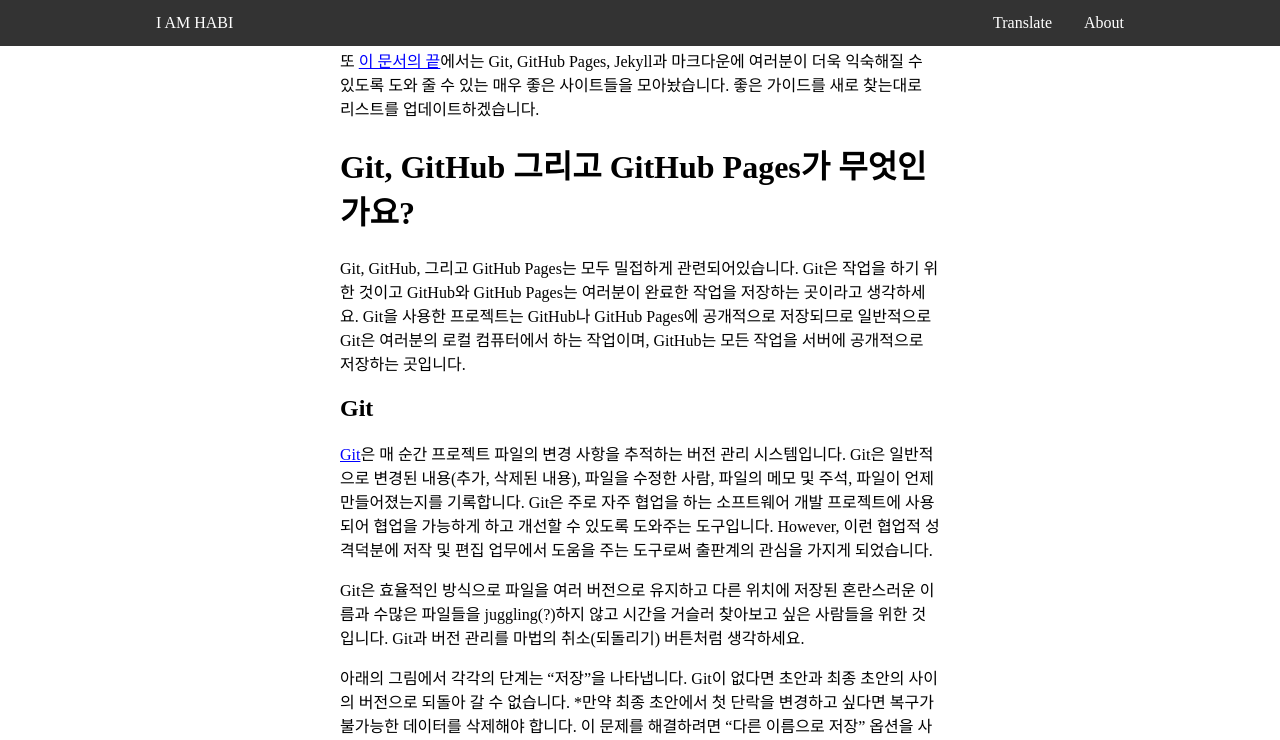
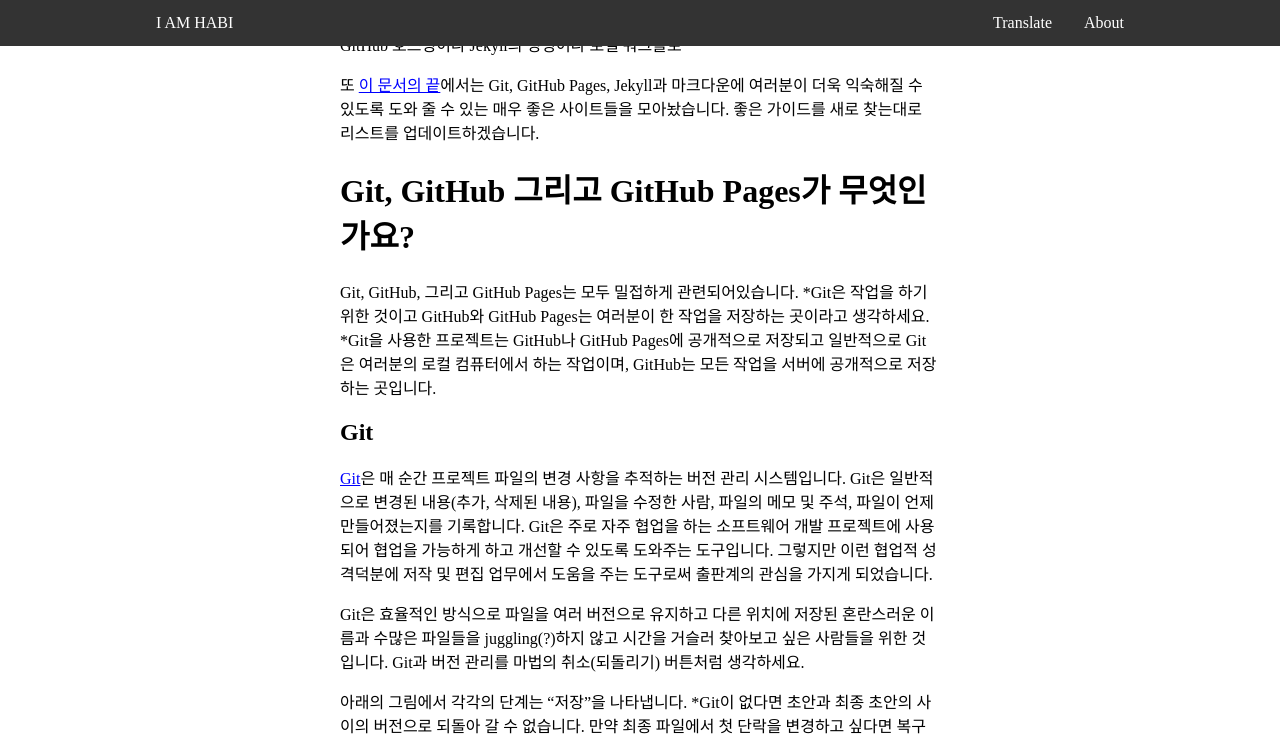
Before and after one commit to iamhabi/iamhabi.github.io, a Jekyll site: the page built from _posts/2018-12-23-Creating-and-Hosting-a-Personal-Site-on-GitHub-Translate.md, in a window 1280 px wide and 1400 px high, scrolled down 745 px. Shown: the top 740 px of the window. Built offline with Jekyll 4.4.1, drawn with Linux system fonts in a browser that asks for light colours; some of the changed text lies outside the part shown.

Commit message:
Edit mistranslation

````diff
--- a/_posts/2018-12-23-Creating-and-Hosting-a-Personal-Site-on-GitHub-Translate.md
+++ b/_posts/2018-12-23-Creating-and-Hosting-a-Personal-Site-on-GitHub-Translate.md
@@ -9,12 +9,7 @@
 
 > Jekyll을 사용하여 개인 사이트와 블로그를 만들고 GitHub를 사용해 무료로 배포하기 위한 초보자 가이드
 
-이 가이드는 Git과 GitHub 초보자들이 [GitHub Pages](https://pages.github.com/)와 [Jekyll](https://jekyllrb.com/)를 시작할 수 있도록 돕기 위한 것입니다.
-여러분이 Git, GitHub와 버전 컨트롤에 대해 거의 알지 한다고 가정합니다.
-우리는 HTML과 CSS를 사용할 것이므로 기본적인 것들을 알고 있다면 도움이 될겁니다.
-우리는 [Markdown](https://daringfireball.net/projects/markdown/)도 사용할 것이지만 이를 능숙하게 다룰 수 없어도 괜찮습니다.
-아이디어는 실천을 함으로써 배우는 것이므로, 이 가이드에서 사용된 코드는 모두 사용 가능하고 [GitHub 저장소](https://github.com/hankquinlan/hankquinlan.github.io/archive/master.zip)에서 다운받을 수도 있습니다.
-여러분의 파일에 코드를 마음껏 복사하셔도 괜찮습니다.
+이 가이드는 Git과 GitHub 초보자들이 [GitHub Pages](https://pages.github.com/)와 [Jekyll](https://jekyllrb.com/)을 시작할 수 있도록 돕기 위해 만들어졌습니다. 여러분이 Git, GitHub와 버전 컨트롤에 대해 거의 알지 한다고 가정하고 있습니다. 우리는 HTML과 CSS를 사용할 것이므로 이에 대해 기본적인 것들을 알고 있다면 도움이 될겁니다. 우리는 [Markdown](https://daringfireball.net/projects/markdown/)도 사용할 것이지만 이를 능숙하게 다룰 필요는 없습니다. *아이디어는 실천을 함으로써 배우는 것이므로, 이 가이드에서 사용된 코드는 모두 사용 가능하고 [GitHub 저장소](https://github.com/hankquinlan/hankquinlan.github.io/archive/master.zip)에서 다운받을 수도 있습니다. 여러분의 파일에 코드를 마음껏 복사하셔도 괜찮습니다.
 
 제가 GitHub와 GitHub Pages를 저의 개인 사이트(와 다른 프로젝트들)에 사용한 이유가 궁금하시면 [이 곳](http://jmcglone.com/notes/2014/05/03/using-github-to-create-and-host-a-personal-website)을 참조해주세요.
 
@@ -22,38 +17,38 @@
 
 *GitHub Pages를 더 많은 사용자들이 이용할 수 있도록 하기 위해, 이 가이드는 github.com의 웹 인터페이스를 사용하여 여러분의 사이트를 만드는 것에 초점을 두고 있습니다. 따라서 Git과 GitHub에 관련된 표준 도구를 일반화합니다.
 
-*Git과 GitHub에 관련된 익숙해지기 위해(예를 들어 명령어나 터미널같은), 여러분이 알고 있어야 할 다른 훌륭한 가이드들이 있습니다. 북마크를 하고 이 가이드를 완전히 읽은 후 읽어보거나 이미 알고 있다면 건너뛰셔도 좋습니다: [Anna Debenham](https://24ways.org/2013/get-started-with-github-pages/), [Thinkful](http://www.thinkful.com/learn/a-guide-to-using-github-pages/), 그리고 [GitHub](https://pages.github.com/)는 GitHub 호스팅이나 Jekyll의 명령어나 로컬 워크플로
+*Git과 GitHub에 익숙해지기 위해(예를 들어 명령어나 터미널같은), 여러분이 알고 있어야 할 다른 훌륭한 가이드들이 있습니다. 북마크를 하고 이 가이드를 완전히 읽은 후 읽어보거나 이미 알고 있다면 건너뛰셔도 좋습니다: [Anna Debenham](https://24ways.org/2013/get-started-with-github-pages/), [Thinkful](http://www.thinkful.com/learn/a-guide-to-using-github-pages/), 그리고 [GitHub](https://pages.github.com/)는 GitHub 호스팅이나 Jekyll의 명령어나 로컬 워크플로
 
 또 [이 문서의 끝]()에서는 Git, GitHub Pages, Jekyll과 마크다운에 여러분이 더욱 익숙해질 수 있도록 도와 줄 수 있는 매우 좋은 사이트들을 모아놨습니다. 좋은 가이드를 새로 찾는대로 리스트를 업데이트하겠습니다.
 
 # Git, GitHub 그리고 GitHub Pages가 무엇인가요?
 
-Git, GitHub, 그리고 GitHub Pages는 모두 밀접하게 관련되어있습니다. Git은 작업을 하기 위한 것이고 GitHub와 GitHub Pages는 여러분이 완료한 작업을 저장하는 곳이라고 생각하세요. Git을 사용한 프로젝트는 GitHub나 GitHub Pages에 공개적으로 저장되므로 일반적으로 Git은 여러분의 로컬 컴퓨터에서 하는 작업이며, GitHub는 모든 작업을 서버에 공개적으로 저장하는 곳입니다.
+Git, GitHub, 그리고 GitHub Pages는 모두 밀접하게 관련되어있습니다. *Git은 작업을 하기 위한 것이고 GitHub와 GitHub Pages는 여러분이 한 작업을 저장하는 곳이라고 생각하세요. *Git을 사용한 프로젝트는 GitHub나 GitHub Pages에 공개적으로 저장되고 일반적으로 Git은 여러분의 로컬 컴퓨터에서 하는 작업이며, GitHub는 모든 작업을 서버에 공개적으로 저장하는 곳입니다.
 
 ## Git
 
-[Git](https://git-scm.com/)은 매 순간 프로젝트 파일의 변경 사항을 추적하는 버전 관리 시스템입니다. Git은 일반적으로 변경된 내용(추가, 삭제된 내용), 파일을 수정한 사람, 파일의 메모 및 주석, 파일이 언제 만들어졌는지를 기록합니다. Git은 주로 자주 협업을 하는 소프트웨어 개발 프로젝트에 사용되어 협업을 가능하게 하고 개선할 수 있도록 도와주는 도구입니다. However, 이런 협업적 성격덕분에 저작 및 편집 업무에서 도움을 주는 도구로써 출판계의 관심을 가지게 되었습니다.
+[Git](https://git-scm.com/)은 매 순간 프로젝트 파일의 변경 사항을 추적하는 버전 관리 시스템입니다. Git은 일반적으로 변경된 내용(추가, 삭제된 내용), 파일을 수정한 사람, 파일의 메모 및 주석, 파일이 언제 만들어졌는지를 기록합니다. Git은 주로 자주 협업을 하는 소프트웨어 개발 프로젝트에 사용되어 협업을 가능하게 하고 개선할 수 있도록 도와주는 도구입니다. 그렇지만 이런 협업적 성격덕분에 저작 및 편집 업무에서 도움을 주는 도구로써 출판계의 관심을 가지게 되었습니다.
 
 Git은 효율적인 방식으로 파일을 여러 버전으로 유지하고 다른 위치에 저장된 혼란스러운 이름과 수많은 파일들을 juggling(?)하지 않고 시간을 거슬러 찾아보고 싶은 사람들을 위한 것입니다. Git과 버전 관리를 마법의 취소(되돌리기) 버튼처럼 생각하세요.
 
-아래의 그림에서 각각의 단계는 "저장"을 나타냅니다. Git이 없다면 초안과 최종 초안의 사이의 버전으로 되돌아 갈 수 없습니다. *만약 최종 초안에서 첫 단락을 변경하고 싶다면 복구가 불가능한 데이터를 삭제해야 합니다. 이 문제를 해결하려면 "다른 이름으로 저장" 옵션을 사용해 다른 이름으로 저장하고, 새로운 파일에서 첫 단락을 삭제해야합니다.
+아래의 그림에서 각각의 단계는 "저장"을 나타냅니다. *Git이 없다면 초안과 최종 초안의 사이의 버전으로 되돌아 갈 수 없습니다. 만약 최종 파일에서 첫 단락을 변경하고 싶다면 복구가 불가능한 데이터를 삭제해야 합니다. 이 문제를 해결하려면 "다른 이름으로 저장" 옵션을 사용해 다른 이름으로 저장하고, 새로운 파일에서 첫 단락을 삭제해야합니다.
 
 ![](http://jmcglone.com/img/guides/git-basics.png)
 
-*Git의 흐름은 다중 방향입니다. 각 변경 사항의 중요 부분은 버전에서 중요하다고 표시되고, 계속 진행됩니다. 만약 전 단계로 돌아가야 한다면 여러분은 현재 데이터의 손실없이 돌아갈 수 있습니다. 구글 문서의 "revision history"나 위키피디아의 "edit history"가 이런 방식으로 작동합니다. Git은 훨씬 자세하고 더 복잡해질 수 있습니다.
+*Git의 흐름은 다중 방향입니다. 각 변경 사항의 중요 부분은 버전에서 중요하다고 표시되고, 계속 진행됩니다. 만약 전 단계로 돌아가야 한다면 여러분은 현재 데이터의 손실없이 돌아갈 수 있습니다. 구글 문서의 "revision history"나 위키피디아의 "edit history"가 이런 방식으로 작동합니다. Git은 필요하다면 훨씬 자세하고 더 복잡해질 수 있습니다.
 
 만약 기회가 생기면 [Git에 대한 15분 웹 자습서](http://try.github.io/)를 **강력히 추천**합니다.
 
 ## GitHub
 
-GitHub는 Git을 사용한 소프트웨어나 웹 프로젝트(또는 다른 text 기반 프로젝트)를 위한 웹 호스팅 서비스입니다. 많은 경우, 대부분의 코드는 공개적으로 이용가능하고, 개발자들이 코드를 쉽게 조사, 협업, 다운로드, 개선, 혼합, 사용등을 가능하게 합니다. 각 프로젝트의 코드가 저장되는 곳을 저장소라고 부릅니다.
+GitHub는 Git을 사용한 소프트웨어나 웹 프로젝트(또는 다른 text 기반 프로젝트)를 위한 웹 호스팅 서비스입니다. 많은 경우에 대부분의 코드는 공개적으로 이용가능하고, 개발자들이 코드를 쉽게 조사, 협업, 다운로드, 개선, 혼합, 사용등을 가능하게 합니다. 각 프로젝트의 코드가 저장되는 곳을 `repository`저장소라고 부릅니다.
 
 GitHub에는 정말 멋지고 재미있는 저장소들이 정말 많으며, 매일 새로운 저장소가 추가됩니다. GitHub에서 코드를 사용할 수 있도록 해주는 인기있는 소프트웨어 개발 프로젝트들은 다음과 같습니다:
 
-* [트위터 부트스트랩](https://github.com/twbs/bootstrap), Twitter 개발진들이 만든 첫 모바일 웹사이트를 위한 매우 유명한 프론트-엔드 프레임워크
+* [트위터 부트스트랩](https://github.com/twbs/bootstrap), *Twitter 개발진들이 만든 첫 모바일 웹사이트를 위한 매우 유명한 프론트-엔드 프레임워크
 * [HTML5 Boilerplate](https://github.com/h5bp/html5-boilerplate), 빠르게 웹사이트를 구축하기 위한 프론트-엔드 템플릿
 * 자바스크립트 시각화 라이브러리 [D3](https://github.com/mbostock/d3)
-* [Ruby on Rails](), Ruby로 구축한 오픈 소스 웹 프레임워크
+* [Ruby on Rails](https://github.com/rails/rails), Ruby로 구축한 오픈 소스 웹 프레임워크
 
 흔히 사람들은 그들의 코드를 작성한 파일을 호스팅하기 때문에, Ruby on Rails 프로젝트를 예시로 보듯, 실제로 작성한 코드를 볼 수 있습니다.
 
@@ -61,7 +56,7 @@
 
 ## GitHub Pages
 
-GitHub Pages는 GitHub를 통해 무료로 호스팅되는 공개 웹 페이지입니다. GitHub 유저들은 개인 웹사이트(유저 당 한 사이트)와 특정 GitHub 프로젝트에 대한 사이트를 만들고 호스팅을 할 수 있습니다. Pages는 GitHub와 동일한 방식으로 작업을 할 수 있도록 해주며, 저장소의 이름이 특정 방식으로 지정되어 있고 파일이 HTML이나 마크다운이라면 파일을 웹사이트 형식으로 볼 수 있습니다. GitHub Pages는 GitHub의 self-aware 버전입니다. Pages는 또한 우리가 배울 [Jekyll](https://jekyllrb.com/)이라고 부르는 강력한 [사이트 생성기](https://www.staticgen.com/) 포함합니다.
+GitHub Pages는 GitHub를 통해 무료로 호스팅되는 공개 웹 페이지입니다. GitHub 유저들은 개인 웹사이트(유저 당 하나의 웹사이트만 허용됨)와 특정 GitHub 프로젝트에 대한 사이트를 만들고 호스팅을 할 수 있습니다. Pages는 GitHub와 동일한 방식으로 작업을 할 수 있도록 해주며, 저장소의 이름이 특정 방식으로 지정되어 있고 파일이 HTML이나 마크다운이라면 파일을 웹사이트 형식으로 볼 수 있습니다. GitHub Pages는 GitHub의 self-aware 버전입니다. Pages는 또한 우리가 배울 [Jekyll](https://jekyllrb.com/)이라고 부르는 강력한 [사이트 생성기](https://www.staticgen.com/) 포함합니다.
 
 # GitHub Pages 시작하기
 
@@ -110,7 +105,7 @@
 
 ![](http://jmcglone.com/img/guides/07-01-edit-index-page.png)
 
-`main.css` 파일을 추가하세요.(추가된 내용은 굵게 표시됩니다):
+`main.css` 파일을 링크하세요.(추가된 내용이 굵게 표시됩니다):
 
 ```
 some code
@@ -122,16 +117,16 @@
 
 GitHub Pages, Jekyll같은 것은 self-aware이므로 만약 특정 규칙에 따라 지어진 이름의 폴더나 파일을 추가하고, GitHub에 커밋한다면, Jekyll이 마법같이 여러분의 사이트를 구축할겁니다.
 
-여러분의 컴퓨터에 Jekyll을 설정하여 사이트를 편집하고 바로 확인 할 수 있도록 하고 준비가 되면 GitHub 저장소에 변경 사항을 push하는 것이 좋지만, 우리는 그렇게 하지 않을 겁니다. 대신에 Jekyll이 어떻게 작동하는지 알아보기 위해 GitHub 웹 인터페이스를 사용한 우리의 GitHub 저장소에 Jekyll을 구축해볼겁니다.
+여러분의 컴퓨터에 Jekyll을 설정하여 사이트를 편집하고 바로 확인 할 수 있도록 하고 준비가 되면 GitHub 저장소에 변경 사항을 push하는 것이 좋지만, 우리는 그렇게 하지 않을 겁니다. 대신에 우리는 Jekyll이 어떻게 작동하는지 알아보기 위해 GitHub 웹 인터페이스를 사용하여 우리의 GitHub 저장소에 구축해볼겁니다.
 
 ## Jekyll이 무엇인가요?
 
-Jekyll은 매우 강력한 사이트 동적 생성기입니다. *어떤 면에서, 이것은 사이트에 콘텐츠를 저장하기 위해 데이터베이스를 사용하기 전에 정적 HTML 시대로 돌아가는 겁니다. 개인 사이트같이 복잡한 구조가 없는 간단한 사이트에게 이것은 커다란 장점입니다. GitHub와 함께 사용할 때, 파일을 커밋할 때 마다 Jekyll은 자동적으로 여러분의 사이트를 위해 HTML 페이지를 재구축할겁니다.
+Jekyll은 매우 강력한 사이트 정적 생성기입니다. *어떤 면에서, 이것은 사이트에 콘텐츠를 저장하기 위해 데이터베이스를 사용하기 전에 정적 HTML 시대로 돌아가는 겁니다. 개인 사이트같이 복잡한 구조가 없는 간단한 사이트에게 이것은 커다란 장점입니다. GitHub와 함께 사용할 때, 파일을 커밋할 때 마다 Jekyll은 여러분의 사이트의 HTML 페이지를 자동으로 재구축할겁니다.
 
 Jekyll은 템플릿에 의존하기 때문에 여러분의 웹사이트를 더 쉽게 관리합니다. 사이트 정적 생성기를 사용할 때 템플릿(또는 Jekyll 명명법)은 여러분의의 가장 친한 친구입니다. *navigation item의 위치를 추가, 삭제 또는 변경하면 모든 페이지에서 navigatnoin markup을 변경해야 하는 대신에 Jekyll이 모든 페이지에서 사용되는 레이아웃을 만들 수 있습니다. 이 튜토리얼에서 우리는 여러분의 웹사이트 구축을 도와줄 두 개의 Jekyll 템플릿을 생성할겁니다.
 
 ## github.com에서 Jekyll 세팅하기
 
-여러분의 사이트에서 Jekyll을 사용하기 위해 [Jekyll의 파일 구조](http://jekyllrb.com/docs/structure/)를 따라야합니다. 이 구조에 대해 배우기 위해 우리는 우리의 GitHub 저장소에 구축할겁니다.
+여러분의 사이트에서 Jekyll을 사용하기 위해 [Jekyll의 파일 구조](http://jekyllrb.com/docs/structure/)를 따라야합니다. 이 구조에 대해 배우기 위해 우리의 GitHub 저장소에 구축할겁니다.
 
 7. Create a .gitignore file. This file tells Git to ignore the _site directory that Jekyll automatically generates each time you commit. Because this directory and all the files inside are written each time you commit, you do not want this directory under version control.
````
Also changed, not shown: other parts of _posts/2018-12-23-Creating-and-Hosting-a-Personal-Site-on-GitHub-Translate.md (+2 -2 lines).
